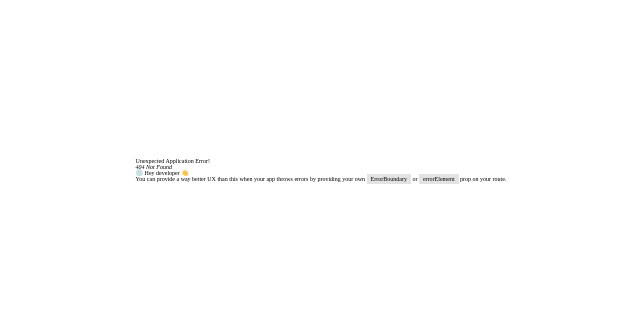
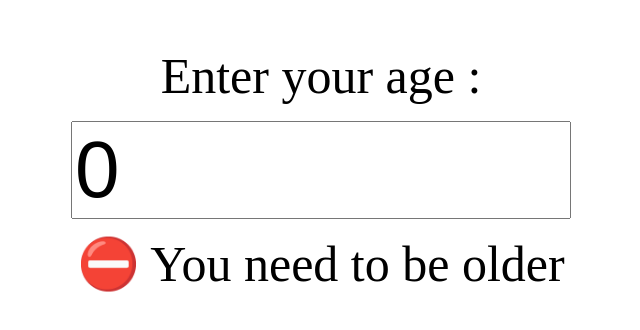
Before and after one commit to duglikespiano/reactjs-best-practice, a React (Create React App) app: page /8_syncing_states_via_useeffect in a window 1280 px wide. Before the commit this address had no page. Shown: the part 230-560 px from the top of the page, without its empty margins (319-959 px from the left). Built offline with nearby package versions, Linux system fonts and the light colour scheme.

Commit message:
8 - SYNCING STATES VIA USEEFFECT

```diff
--- a/src/Route.tsx
+++ b/src/Route.tsx
@@ -7,6 +7,7 @@ import MutatingObject from './components/4_mutating_object/MutatingObject';
 import PropDrilling from './components/5_prop_drilling/PropDrilling';
 import ProviderWrappingHell from './components/6_provider_wrapping_hell/ProviderWrappingHell';
 import RushingIntoReactMemo from './components/7_rushing_into_react_memo/RushingIntoReactMemo';
+import SyncingStatesViaUseeffect from './components/8_syncing_states_via_useeffect/SyncingStatesViaUseeffect';
 
 const router = createBrowserRouter([
 	{
@@ -41,6 +42,10 @@ const router = createBrowserRouter([
 		path: '/7_rushing_into_react_memo',
 		element: <RushingIntoReactMemo />,
 	},
+	{
+		path: '/8_syncing_states_via_useeffect',
+		element: <SyncingStatesViaUseeffect />,
+	},
 ]);
 
 export default function Route() {
--- a/src/components/0_home/Home.scss
+++ b/src/components/0_home/Home.scss
@@ -34,5 +34,11 @@
 		&:nth-of-type(6) {
 			background-color: rgb(215, 73, 149);
 		}
+		&:nth-of-type(7) {
+			background-color: rgb(73, 215, 179);
+		}
+		&:nth-of-type(8) {
+			background-color: rgb(249, 228, 0);
+		}
 	}
 }
--- a/src/components/0_home/componentsInfo.ts
+++ b/src/components/0_home/componentsInfo.ts
@@ -34,4 +34,9 @@ export const componentsInfo = [
 		name: 'rushing into react memo',
 		path: '/7_rushing_into_react_memo',
 	},
+	{
+		id: 8,
+		name: 'syncing states via useeffect',
+		path: '/8_syncing_states_via_useeffect',
+	},
 ];
--- /dev/null
+++ b/src/components/8_syncing_states_via_useeffect/SyncingStatesViaUseeffect.scss
@@ -0,0 +1,16 @@
+#SyncingStatesViaUseeffect {
+	display: flex;
+	width: 100vw;
+	height: 100vh;
+	font-size: 8rem;
+	flex-direction: column;
+	row-gap: 2rem;
+	justify-content: center;
+	align-items: center;
+
+	input {
+		display: inline-block;
+		width: 50rem;
+		font-size: inherit;
+	}
+}
--- /dev/null
+++ b/src/components/8_syncing_states_via_useeffect/SyncingStatesViaUseeffect.tsx
@@ -0,0 +1,43 @@
+import { useState } from 'react';
+import './SyncingStatesViaUseeffect.scss';
+
+export default function SyncingStatesViaUseeffect() {
+	const [age, setAge] = useState(0);
+	const [isValiadAge, setIsValidAge] = useState(false);
+
+	// Code below may have potential buggy behavior as states are being evaluated in useEffect
+	// const changeHanlder = (event: any) => {
+	// 	const value = event.target.value;
+	// 	setAge(value);
+	// };
+
+	// useEffect(() => {
+	// 	if (age >= 20) {
+	// 		setIsValidAge(true);
+	// 	} else {
+	// 		setIsValidAge(false);
+	// 	}
+	// }, [age]);
+	// Solution
+	// states should be evaluated in handler or effects not by useEffect
+
+	const changeHanlder = (event: any) => {
+		const value = event.target.value;
+		setAge(value);
+		// *** important *** not if (age) >= 20, if(value) >= 20
+		// it is because value is not being evaluated synchronously
+		if (value >= 20) {
+			setIsValidAge(true);
+		} else {
+			setIsValidAge(false);
+		}
+	};
+
+	return (
+		<form id="SyncingStatesViaUseeffect">
+			<label htmlFor="input">Enter your age : </label>
+			<input type="number" id="input" value={age} onChange={changeHanlder} />
+			{!isValiadAge && <span>⛔️ You need to be older</span>}
+		</form>
+	);
+}
```
